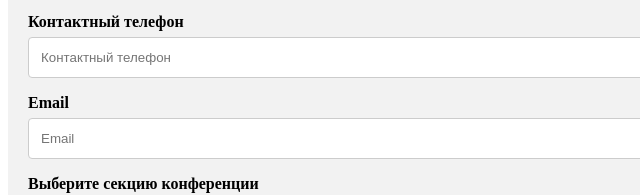
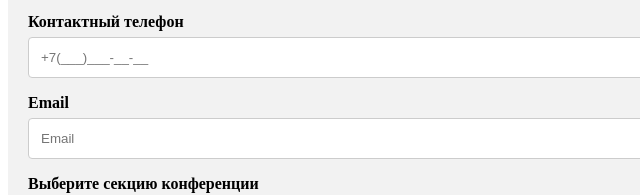
Before and after one commit to sdkovaleva/sdkovaleva.github.io, a plain HTML site: page index.html in a window 1280 px wide. Shown: the part 210-405 px from the top of the page, 0-640 px from the left. Drawn offline with Linux system fonts and the light colour scheme.

Commit message:
number check

```diff
--- a/index.html
+++ b/index.html
@@ -20,7 +20,8 @@
 
     <label for="tel"><b>Контактный телефон</b></label>
     <input type="tel" name="tel" id="tel"
-    placeholder="Контактный телефон" pattern="[0-9]{3}-[0-9]{3}-[0-9]{4}">
+    placeholder="+7(___)___-__-__"
+    pattern="([\+]*[7-8]{1}\s?[\(]*9[0-9]{2}[\)]*\s?\d{3}[-]*\d{2}[-]*\d{2})">
 
     <label for="email"><b>Email</b></label>
     <input type="text" placeholder="Email" name="email">
```
